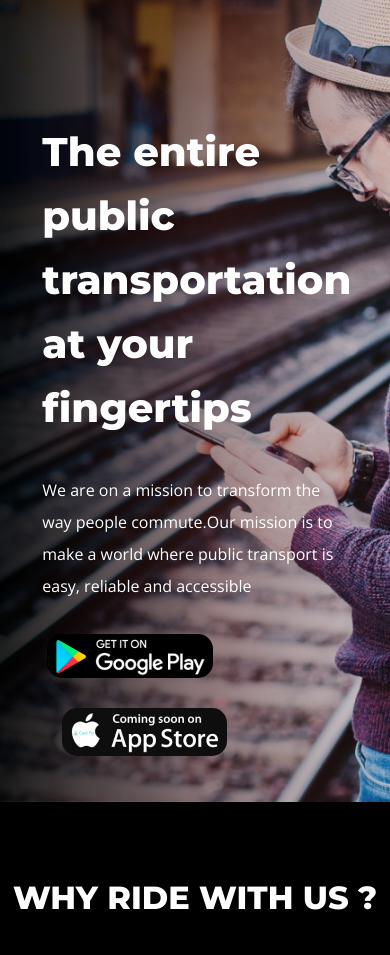
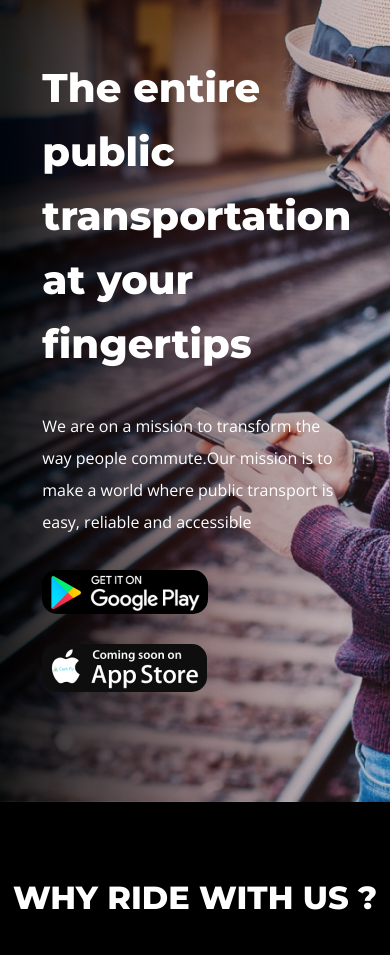
Before and after one commit to 0snowden0/project-xplor-site, a PHP site: page / in a window 390 px wide. Shown: the part 67-1022 px from the top of the page. Run offline with PHP 8.4, Linux system fonts and the light colour scheme; some libraries are stand-ins or nearby versions.

Commit message:
winding up 07

```diff
--- a/product_page/styles.css
+++ b/product_page/styles.css
@@ -526,16 +526,20 @@ hr{
   	font-size:21px;
   	}
 
-.download-link-appstore{
+.download-links-appstore{
 	border-radius:15px;
-
+	margin-left:0;
 	}
 
 .download-link-playstore{
 	border-radius:15px;
 	margin-bottom:30px;
-	margin-right:20px;
-	margin-left:5px;
+	margin-right:30px;
+	margin-left:0;
+	}
+
+.showcase{
+	margin-top:3.5rem;
 	}
 }
 /* Media Query set 2 End */
```
